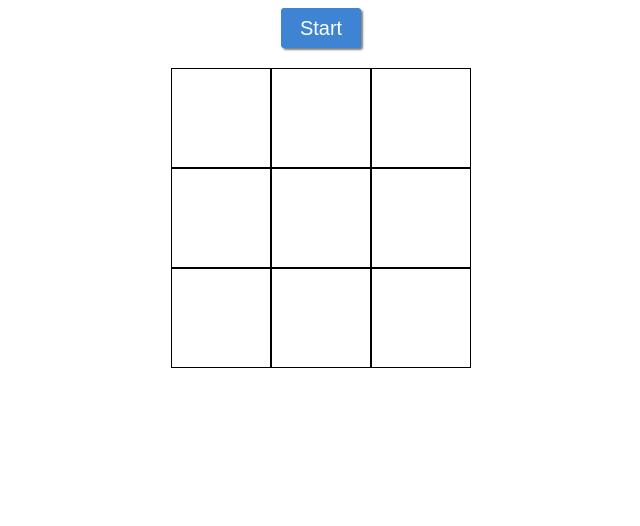
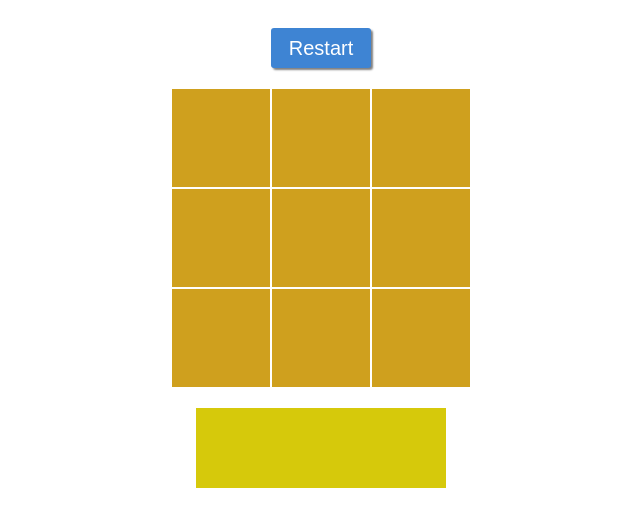
Before and after one commit to Adrian-Koh/odin-tictactoe, a plain HTML site: page index.html in a window 1280 px wide. Shown: the whole page, without its empty margins (319-959 px from the left). Drawn offline with Linux system fonts and the light colour scheme.

Commit message:
Finish styling components

```diff
--- a/index.html
+++ b/index.html
@@ -7,7 +7,7 @@
     <title>Tic-tac-toe</title>
 </head>
 <body>
-    <button id="start">Start</button>
+    <button id="restart">Restart</button>
     <div id="grid">
         <div class="cell" id="1"></div>
         <div class="cell" id="2"></div>
--- a/script.js
+++ b/script.js
@@ -33,6 +33,7 @@ const gameController = function(board) {
 
         moveCount++;
     }
+
     function checkWinner() {
         if (((board.grid[0][0] === board.grid[0][1]) && (board.grid[0][1] === board.grid[0][2]) && (board.grid[0][0] !== '-')) ||
             ((board.grid[1][0] === board.grid[1][1]) && (board.grid[1][1] === board.grid[1][2]) && (board.grid[1][0] !== '-')) ||
@@ -76,13 +77,13 @@ grid.addEventListener('click', (event) => {
     console.table(board.grid);
 });
 
-const start = document.querySelector('#start');
-start.addEventListener('click', (event) => {
-    event.target.innerText = 'Start';
-    startGame();
+const restart = document.querySelector('#restart');
+restart.addEventListener('click', () => {
+    restartGame();
+    updateResult();
 })
 
-function startGame() {
+function restartGame() {
     board = createBoard();
     game = gameController(board);
     const cells = document.querySelectorAll('.cell');
@@ -91,11 +92,11 @@ function startGame() {
     }
 }
 
-function updateResult(message){
+function updateResult(message = ''){
     const result = document.querySelector('#result');
     result.innerText = message;
 }
 
-
 let board;
 let game;
+restartGame();
--- a/styles.css
+++ b/styles.css
@@ -13,15 +13,17 @@ body {
 }
 
 .cell {
-    border: solid 1px black;
-
+    border: solid 1px white;
+    background-color: rgb(207, 160, 30);
+    color: white;
+    font-size: 24px;
     display: flex;
     align-items: center;
     justify-content: center;
 }
 
-#start {
-    width: 80px;
+#restart {
+    width: 100px;
     height: 40px;
     font-size: 20px;
     border-radius: 3px;
@@ -29,13 +31,20 @@ body {
     color: white;
     border: none;
     box-shadow: 2px 2px 2px grey;
+    margin-top: 20px;
 }
 
-#start:active {
+#restart:active {
     box-shadow: none;
 }
 
 #result {
-    width: 200px;
+    width: 250px;
     height: 80px;
+    background-color: rgb(214, 201, 11);
+    color: black;
+    display: flex;
+    align-items: center;
+    justify-content: center;
+    font-size: 20px;
 }
```
